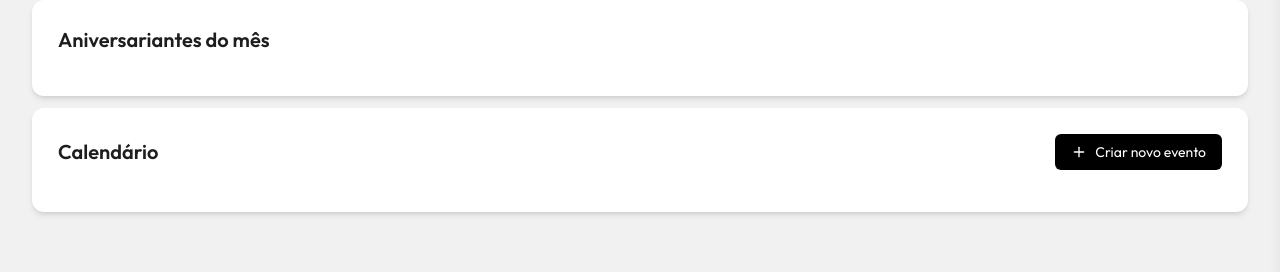
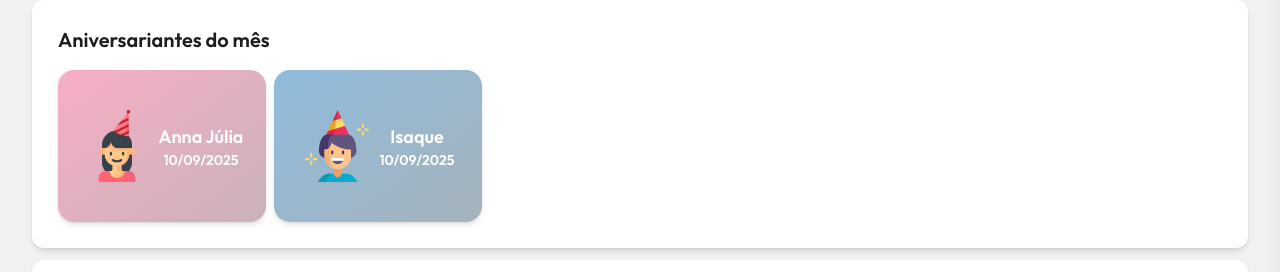
Before and after one commit to srtaayanamy/Morimitsu, a React (Vite) app: page /inicio in a window 1280 px wide. Shown: the part 468-740 px from the top of the page. Built offline with nearby package versions, Linux system fonts and the light colour scheme; no server answers.

Commit message:
feat: finalização do card de aniversário

```diff
--- a/src/components/BirthdayCard.tsx
+++ b/src/components/BirthdayCard.tsx
@@ -1,14 +1,38 @@
+import Girl from "../assets/presets/birthday-girl.png";
+import Boy from "../assets/presets/birthday-boy.png";
+
 interface BirthdayCardProps {
   nome: string;
   data: string;
+  sexo: "M" | "F";
 }
 
-export default function BirthdayCard({ nome, data }: BirthdayCardProps) {
+// Caminhos fixos para as imagens (altere para os caminhos corretos no seu projeto)
+const ICONES = {
+  M: Boy,
+  F: Girl,
+};
+
+export default function BirthdayCard({ nome, data, sexo }: BirthdayCardProps) {
+  const iconSrc = ICONES[sexo];
+
+  // Gradiente de fundo baseado no sexo
+  const bgGradient =
+    sexo === "M" ? "from-[#8FBCDD] to-[#A5B2BB]" : "from-[#F7AEC5] to-[#C9B2B9]";
+
   return (
-    <div className="flex-shrink-0 w-40 h-44 bg-gradient-to-b from-pink-100 to-pink-200 shadow-sm rounded-xl p-4 text-center flex flex-col items-center justify-between">
-      <div className="text-4xl">🎉</div>
-      <p className="font-semibold text-[15px] leading-tight">{nome}</p>
-      <p className="text-sm font-semibold">{data}</p>
+    <div
+      className={`flex flex-row gap-1.5 items-center justify-center w-52 h-38 bg-gradient-to-br ${bgGradient} shadow-md rounded-2xl p-4 text-center transition-transform hover:scale-105`}
+    >
+      <img
+        src={iconSrc}
+        alt={sexo === "M" ? "Homem" : "Mulher"}
+        className="w-18 h-18"
+      />
+      <div className="flex flex-col">
+        <p className="font-semibold text-[18px] text-white">{nome}</p>
+        <p className="text-sm font-semibold text-white">{data}</p>
+      </div>
     </div>
   );
 }
--- a/src/hooks/ListaAlunos.ts
+++ b/src/hooks/ListaAlunos.ts
@@ -23,7 +23,8 @@ export async function listarAlunos() {
                     apelido: s.nickname || "",
                     email: s.email || "",
                     faixa: s.rank || "",
-                    grau: s.rating
+                    grau: s.rating,
+                    dataNascimento: s.birth_date
                 };
             });
             console.log(alunos);
--- a/src/pages/TelaInicial.tsx
+++ b/src/pages/TelaInicial.tsx
@@ -6,6 +6,7 @@ import { useEffect, useState } from "react";
 import { listarTurmas } from "../hooks/ListaTurmas";
 import type { Turma } from "../types/Turma";
 import TurmaCard from "../components/TurmaCard";
+import BirthdayCard from "../components/BirthdayCard";
 
 export default function TelaInicial() {
   //Variáveis de estado
@@ -77,7 +78,10 @@ export default function TelaInicial() {
 
         {/* SEÇÃO ANIVERSARIANTES DO MÊS */}
         <SectionCard title="Aniversariantes do mês">
-
+          <div className="flex gap-2 flex-wrap">
+            <BirthdayCard nome="Anna Júlia" data="10/09/2025" sexo="F" />
+            <BirthdayCard nome="Isaque" data="10/09/2025" sexo="M" />
+          </div>
         </SectionCard>
 
         {/* SEÇÃO CALENDÁRIO */}
--- a/src/types/Aluno.ts
+++ b/src/types/Aluno.ts
@@ -1,5 +1,3 @@
-
-
 //Interface de aluno
 export interface Aluno{
     id?: string;
```
Also changed, not shown: src/assets/presets/birthday-boy.png (added), src/assets/presets/birthday-girl.png (added).
